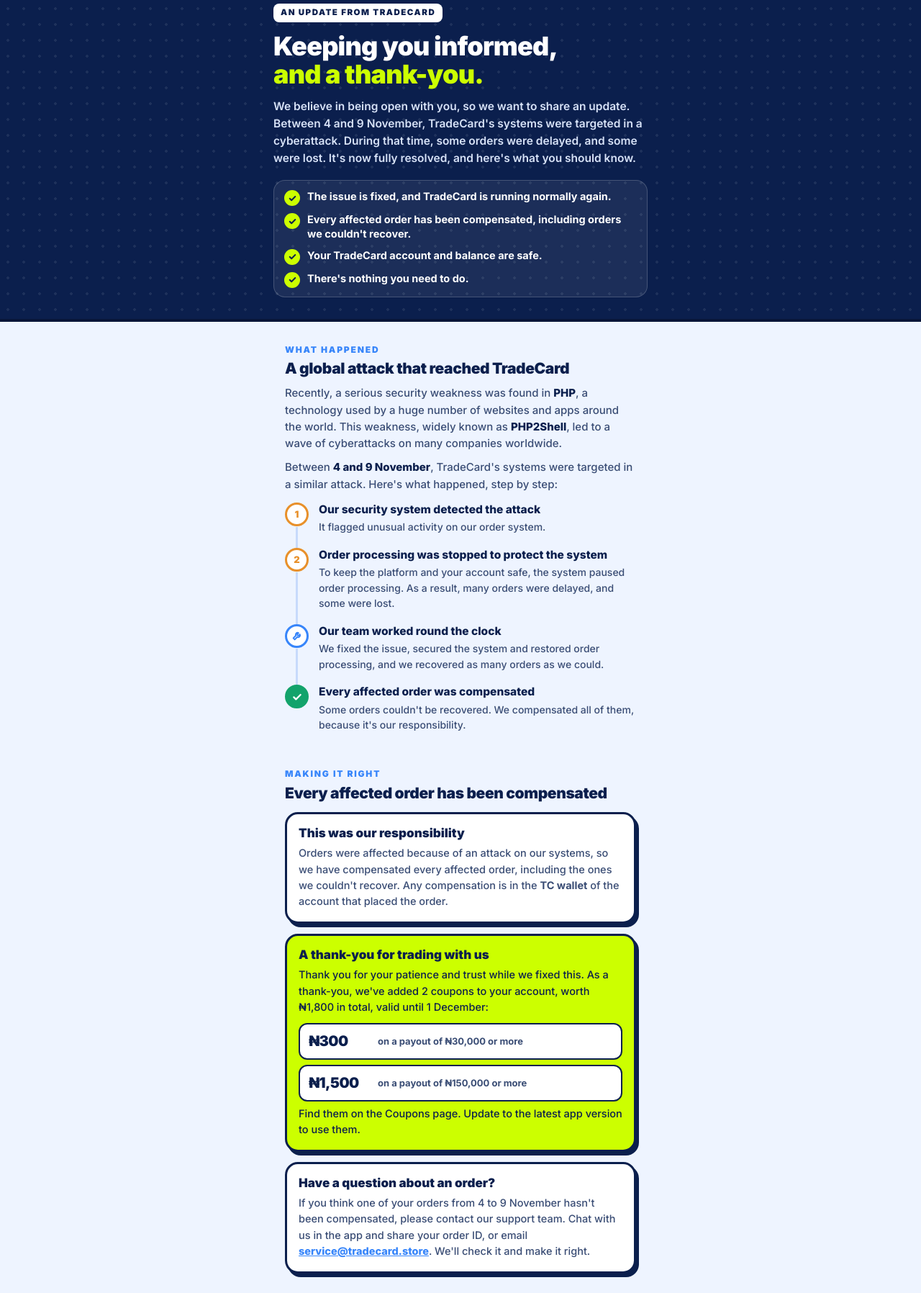
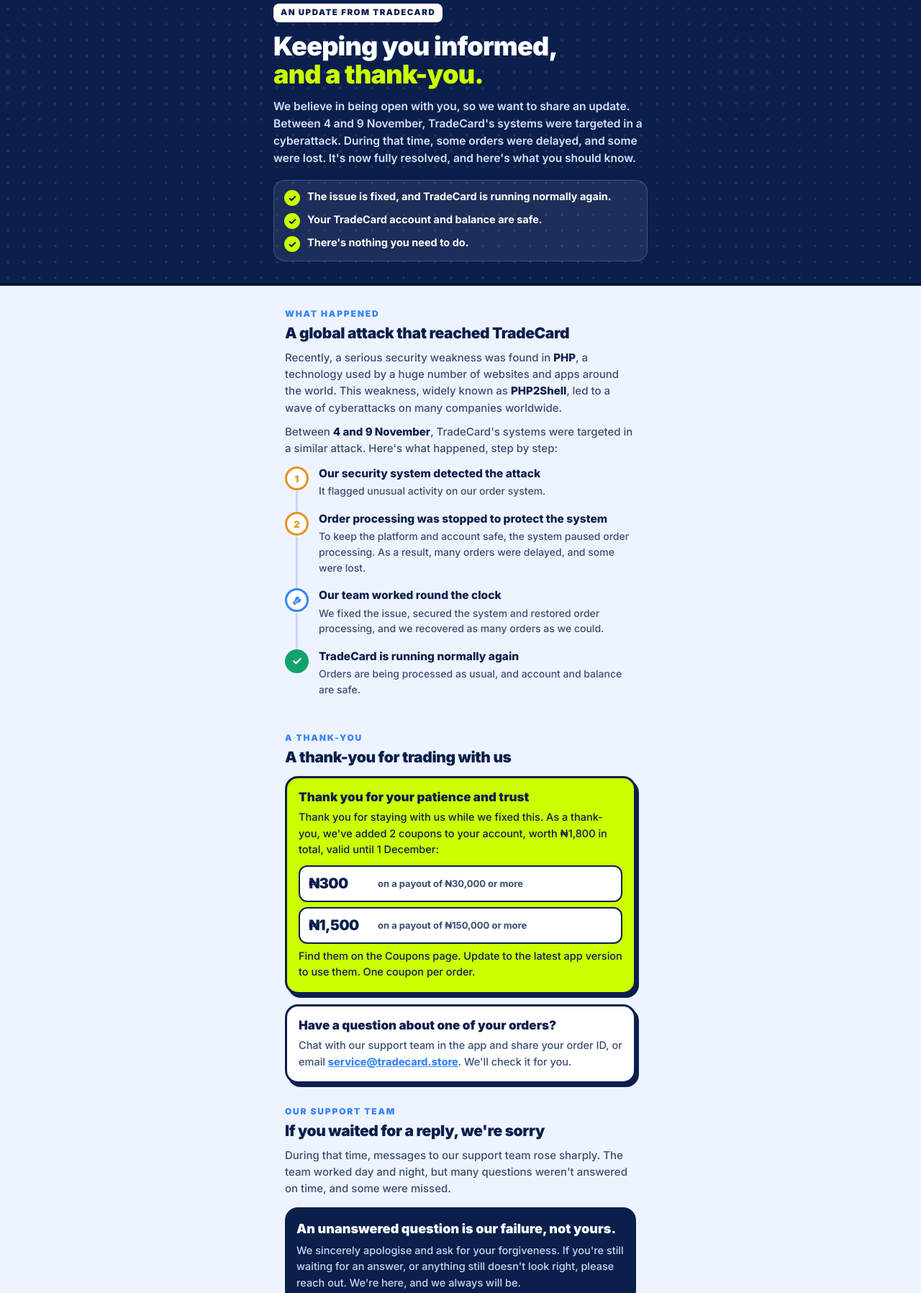
Before and after one commit to tradecardng/public_announcement2_nov14, a plain HTML site: page index.html in a window 1280 px wide. Shown: the part 21-1817 px from the top of the page at 72% size. Drawn offline with Linux system fonts and the light colour scheme.

Commit message:
Update index.html

```diff
--- a/index.html
+++ b/index.html
@@ -12,8 +12,10 @@
 </script>
 <meta name="viewport" content="width=device-width, initial-scale=1, viewport-fit=cover">
 <title>TradeCard · Keeping you informed</title>
-<meta name="description" content="A full explanation of the order issue on TradeCard from 4 to 9 November, how we compensated affected orders, and our apology.">
+<meta name="description" content="An update on the order issue on TradeCard from 4 to 9 November, and a thank-you.">
 <meta name="robots" content="noindex">
+<link rel="preconnect" href="https://fonts.googleapis.com"><link rel="preconnect" href="https://fonts.gstatic.com" crossorigin>
+<link href="https://fonts.googleapis.com/css2?family=Inter:wght@500;600;700;800;900&display=swap" rel="stylesheet">
 <link rel="preconnect" href="https://fonts.googleapis.com"><link rel="preconnect" href="https://fonts.gstatic.com" crossorigin>
 <link href="https://fonts.googleapis.com/css2?family=Inter:wght@500;600;700;800;900&display=swap" rel="stylesheet">
 <style>
@@ -80,6 +82,7 @@ details .bd{padding:0 16px 14px;font-size:14px;font-weight:500;color:var(--ink2)
 footer{text-align:center;font-size:12.5px;color:var(--ink2);margin-top:22px}
 
 </style>
+
 </head>
 <body>
 
@@ -88,10 +91,7 @@ footer{text-align:center;font-size:12.5px;color:var(--ink2);margin-top:22px}
   <h1>Keeping you informed,<br><span>and a thank-you.</span></h1>
   <p>We believe in being open with you, so we want to share an update. Between 4 and 9 November, TradeCard's systems were targeted in a cyberattack. During that time, some orders were delayed, and some were lost. It's now fully resolved, and here's what you should know.</p>
   <div class="sumbox">
-    <div><i><svg viewBox="0 0 24 24" fill="none" stroke="currentColor" stroke-width="3.6" stroke-linecap="round" stroke-linejoin="round"><path d="M5 12.5l4.5 4.5L19 7.5"/></svg></i>The issue is fixed, and TradeCard is running normally again.</div>
-    <div><i><svg viewBox="0 0 24 24" fill="none" stroke="currentColor" stroke-width="3.6" stroke-linecap="round" stroke-linejoin="round"><path d="M5 12.5l4.5 4.5L19 7.5"/></svg></i>Every affected order has been compensated, including orders we couldn't recover.</div>
-    <div><i><svg viewBox="0 0 24 24" fill="none" stroke="currentColor" stroke-width="3.6" stroke-linecap="round" stroke-linejoin="round"><path d="M5 12.5l4.5 4.5L19 7.5"/></svg></i>Your TradeCard account and balance are safe.</div>
-    <div><i><svg viewBox="0 0 24 24" fill="none" stroke="currentColor" stroke-width="3.6" stroke-linecap="round" stroke-linejoin="round"><path d="M5 12.5l4.5 4.5L19 7.5"/></svg></i>There's nothing you need to do.</div>
+    <div><i><svg viewBox="0 0 24 24" fill="none" stroke="currentColor" stroke-width="3.6" stroke-linecap="round" stroke-linejoin="round"><path d="M5 12.5l4.5 4.5L19 7.5"/></svg></i>The issue is fixed, and TradeCard is running normally again.</div><div><i><svg viewBox="0 0 24 24" fill="none" stroke="currentColor" stroke-width="3.6" stroke-linecap="round" stroke-linejoin="round"><path d="M5 12.5l4.5 4.5L19 7.5"/></svg></i>Your TradeCard account and balance are safe.</div><div><i><svg viewBox="0 0 24 24" fill="none" stroke="currentColor" stroke-width="3.6" stroke-linecap="round" stroke-linejoin="round"><path d="M5 12.5l4.5 4.5L19 7.5"/></svg></i>There's nothing you need to do.</div>
   </div>
 </div></header>
 
@@ -104,28 +104,24 @@ footer{text-align:center;font-size:12.5px;color:var(--ink2);margin-top:22px}
     <p class="t">Between <b>4 and 9 November</b>, TradeCard's systems were targeted in a similar attack. Here's what happened, step by step:</p>
     <ol class="tl">
       <li class="w"><div class="d">1</div><div><b>Our security system detected the attack</b><span>It flagged unusual activity on our order system.</span></div></li>
-      <li class="w"><div class="d">2</div><div><b>Order processing was stopped to protect the system</b><span>To keep the platform and your account safe, the system paused order processing. As a result, many orders were delayed, and some were lost.</span></div></li>
+      <li class="w"><div class="d">2</div><div><b>Order processing was stopped to protect the system</b><span>To keep the platform and account safe, the system paused order processing. As a result, many orders were delayed, and some were lost.</span></div></li>
       <li><div class="d"><svg viewBox="0 0 24 24" fill="none" stroke="currentColor" stroke-width="3" stroke-linecap="round" stroke-linejoin="round"><path d="M14.7 6.3a4 4 0 0 0-5.4 5.4L4 17l3 3 5.3-5.3a4 4 0 0 0 5.4-5.4l-2.5 2.5-2.4-.6-.6-2.4z"/></svg></div><div><b>Our team worked round the clock</b><span>We fixed the issue, secured the system and restored order processing, and we recovered as many orders as we could.</span></div></li>
-      <li class="ok"><div class="d"><svg viewBox="0 0 24 24" fill="none" stroke="currentColor" stroke-width="3.4" stroke-linecap="round" stroke-linejoin="round"><path d="M5 12.5l4.5 4.5L19 7.5"/></svg></div><div><b>Every affected order was compensated</b><span>Some orders couldn't be recovered. We compensated all of them, because it's our responsibility.</span></div></li>
+      <li class="ok"><div class="d"><svg viewBox="0 0 24 24" fill="none" stroke="currentColor" stroke-width="3.4" stroke-linecap="round" stroke-linejoin="round"><path d="M5 12.5l4.5 4.5L19 7.5"/></svg></div><div><b>TradeCard is running normally again</b><span>Orders are being processed as usual, and account and balance are safe.</span></div></li>
     </ol>
   </section>
 
   <section>
-    <div class="eb">MAKING IT RIGHT</div>
-    <h2>Every affected order has been compensated</h2>
-    <div class="card">
-      <h3>This was our responsibility</h3>
-      <p>Orders were affected because of an attack on our systems, so we have compensated every affected order, including the ones we couldn't recover. Any compensation is in the <b>TC wallet</b> of the account that placed the order.</p>
-    </div>
+    <div class="eb">A THANK-YOU</div>
+    <h2>A thank-you for trading with us</h2>
     <div class="card lime">
-      <h3>A thank-you for trading with us</h3>
-      <p>Thank you for your patience and trust while we fixed this. As a thank-you, we've added 2 coupons to your account, worth ₦1,800 in total, valid until 1 December:</p>
+      <h3>Thank you for your patience and trust</h3>
+      <p>Thank you for staying with us while we fixed this. As a thank-you, we've added 2 coupons to your account, worth ₦1,800 in total, valid until 1 December:</p>
       <div class="cp"><div><b>₦300</b><span>on a payout of ₦30,000 or more</span></div><div><b>₦1,500</b><span>on a payout of ₦150,000 or more</span></div></div>
-      <p class="note">Find them on the Coupons page. Update to the latest app version to use them.</p>
+      <p class="note">Find them on the Coupons page. Update to the latest app version to use them. One coupon per order.</p>
     </div>
     <div class="card">
-      <h3>Have a question about an order?</h3>
-      <p>If you think one of your orders from 4 to 9 November hasn't been compensated, please contact our support team. Chat with us in the app and share your order ID, or email <a href="mailto:service@tradecard.store" style="color:var(--blue);font-weight:800">service@tradecard.store</a>. We'll check it and make it right.</p>
+      <h3>Have a question about one of your orders?</h3>
+      <p>Chat with our support team in the app and share your order ID, or email <a href="mailto:service@tradecard.store" style="color:var(--blue);font-weight:800">service@tradecard.store</a>. We'll check it for you.</p>
     </div>
   </section>
 
@@ -148,11 +144,13 @@ footer{text-align:center;font-size:12.5px;color:var(--ink2);margin-top:22px}
   <section>
     <div class="eb">QUESTIONS</div>
     <h2>What you may be wondering</h2>
-    <details><summary>Were any of my orders affected?</summary><div class="bd">Every affected order from 4 to 9 November has been compensated, including orders we couldn't recover. If one of your orders was affected, you'll see the compensation in your TC wallet. If you think an order still hasn't been compensated, chat with support in the app and share your order ID, or email service@tradecard.store.</div></details>
     <details><summary>Is my account safe?</summary><div class="bd">Yes. Your TradeCard account and balance are safe. Our security system detected the attack and stopped order processing to protect the platform.</div></details>
+    <details><summary>Do I need to do anything?</summary><div class="bd">No. There's nothing you need to do. You can keep trading as usual.</div></details>
     <details><summary>Is TradeCard working normally now?</summary><div class="bd">Yes. The issue is fixed, and orders are being processed normally again.</div></details>
+    <details><summary>I have a question about one of my orders.</summary><div class="bd">Please chat with support in the app and share your order ID, or email service@tradecard.store. We'll check it and get back to you.</div></details>
     <details><summary>Where are my thank-you coupons?</summary><div class="bd">On the Coupons page in the app, valid until 1 December. Update to the latest app version to use them. One coupon per order.</div></details>
     <details><summary>I contacted support and never got a reply.</summary><div class="bd">We're truly sorry. Please message us again in the app or email service@tradecard.store, and we'll make sure you get an answer.</div></details>
+
   </section>
 
   <div class="sign"><p>Thank you for your patience, and for trading with TradeCard.</p><b>The TradeCard team</b></div>
@@ -164,7 +162,7 @@ footer{text-align:center;font-size:12.5px;color:var(--ink2);margin-top:22px}
   document.querySelectorAll('details').forEach(function(d){ d.addEventListener('toggle',function(){ if(d.open) track('faq_open',{question:d.querySelector('summary').textContent.trim().slice(0,80)}); }); });
   document.querySelectorAll('a[href^="mailto:"]').forEach(function(m){ m.addEventListener('click',function(){ track('support_email_click'); }); });
   var seen=false, sec=document.querySelectorAll('section')[1];
-  if(sec&&'IntersectionObserver' in window){ new IntersectionObserver(function(e,o){ if(e[0].isIntersecting&&!seen){ seen=true; track('compensation_section_view'); o.disconnect(); } },{threshold:.4}).observe(sec); }
+  if(sec&&'IntersectionObserver' in window){ new IntersectionObserver(function(e,o){ if(e[0].isIntersecting&&!seen){ seen=true; track('thankyou_section_view'); o.disconnect(); } },{threshold:.4}).observe(sec); }
 })();
 </script>
 </body>
```
